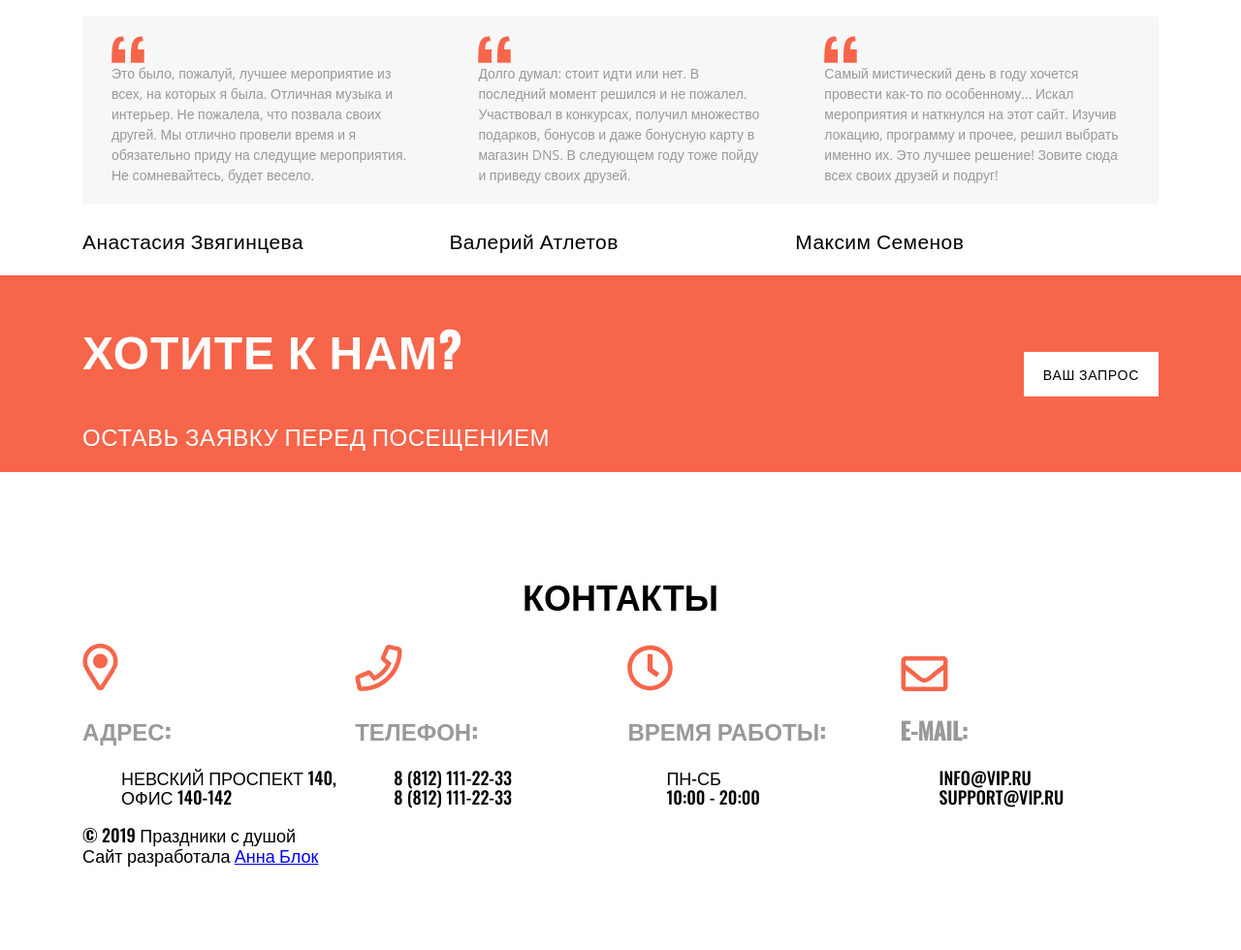
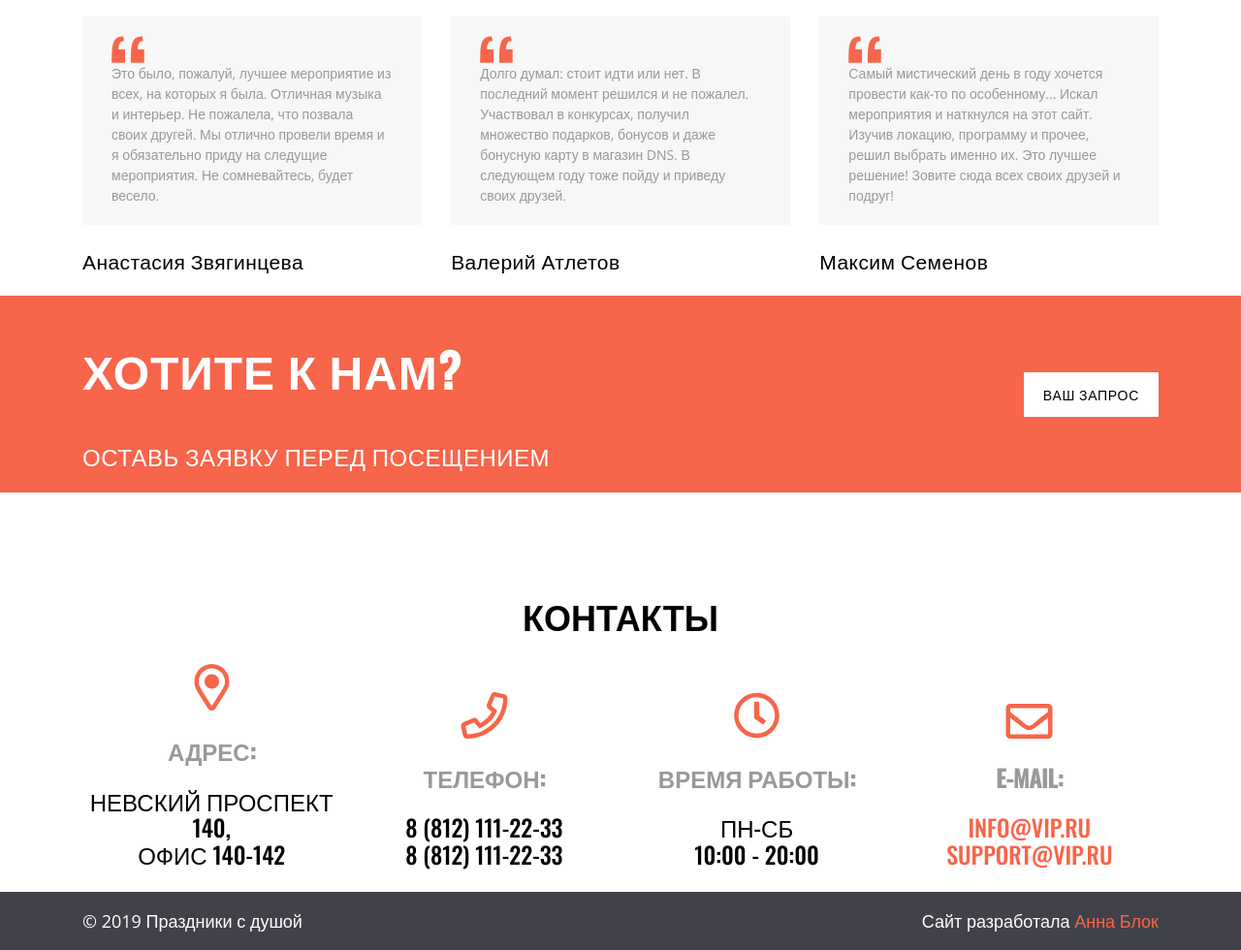
Before and after one commit to Andrey999K/Frontend-Blok-Super-Start-2.0, a plain HTML site: page index.html in a window 1280 px wide. Shown: the part 3372-4352 px from the top of the page at 97% size. Before the commit the page ends 4267 px from the top, so only its background shows below. Drawn offline with nearby package versions, Linux system fonts and the light colour scheme.

Commit message:
update 4

```diff
--- a/css/styles.css
+++ b/css/styles.css
@@ -203,13 +203,13 @@ h2 {
 .box-feedback {
     display: flex;
     justify-content: space-between;
-    align-items: center;
+    align-items: flex-start;
 }
 
-.box-feetback>div {
+.box-feedback>div {
     box-sizing: content-box;
-    flex-basis: 32%;
-    max-width: 32%;
+    flex-basis: 31.5%;
+    max-width: 31.5%;
 }
 
 .feedback {
@@ -240,6 +240,7 @@ h2 {
     display: flex;
     justify-content: space-between;
     align-items: flex-end;
+    text-align: center;
 }
 
 .footer-contact>div {
@@ -254,4 +255,29 @@ h2 {
 
 .footer-contact-info {
     list-style: none;
+    padding-left: 0;
+    font-size: 24px;
+    color: #000;
 }
+
+.footer-contact-mail {
+    color: #F7654A;
+}
+
+.box-footer {
+    display: flex;
+    justify-content: space-between;
+    align-items: center;
+    font-family: 'Open Sans', sans-serif;
+    color: #ffffff;
+}
+
+.footer {
+    background: #404149;
+    padding: 20px 0;
+}
+
+.box-footer a {
+    color: #F7654A;
+    text-decoration: none;
+}
```
